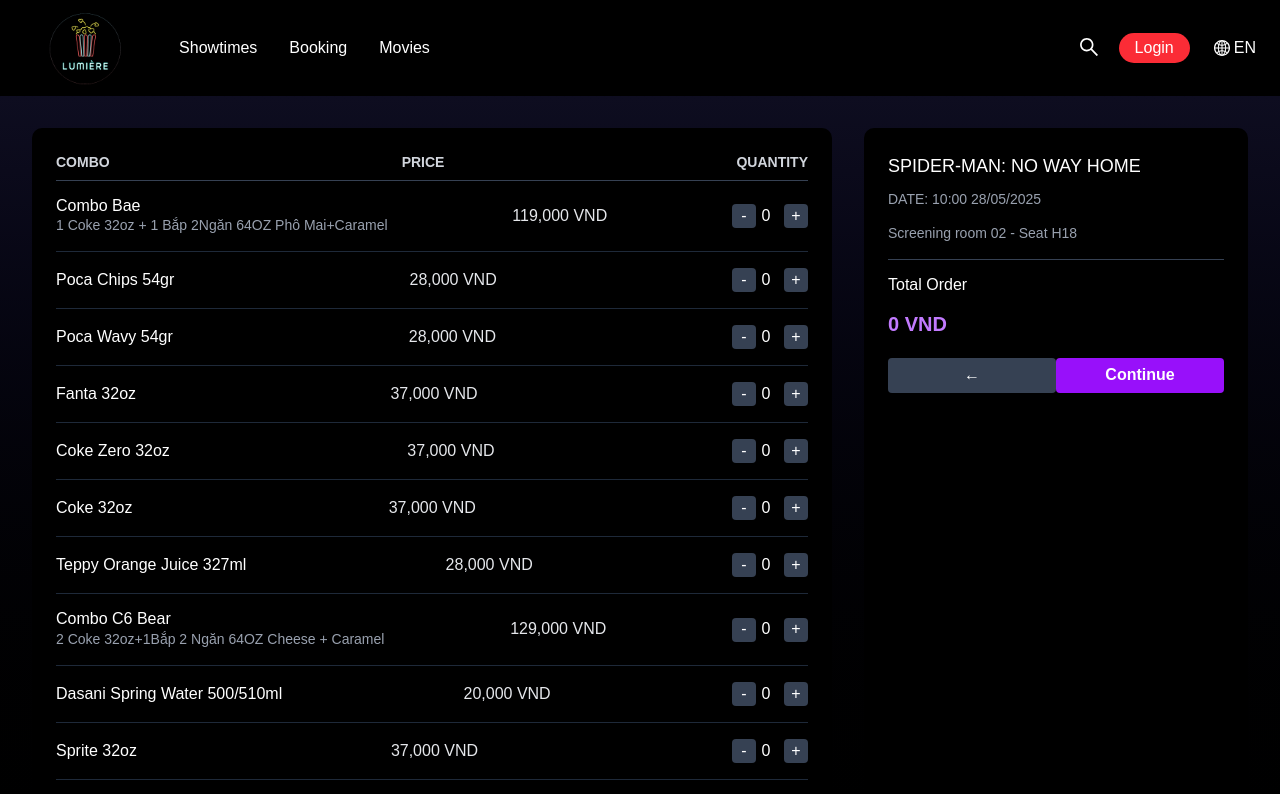
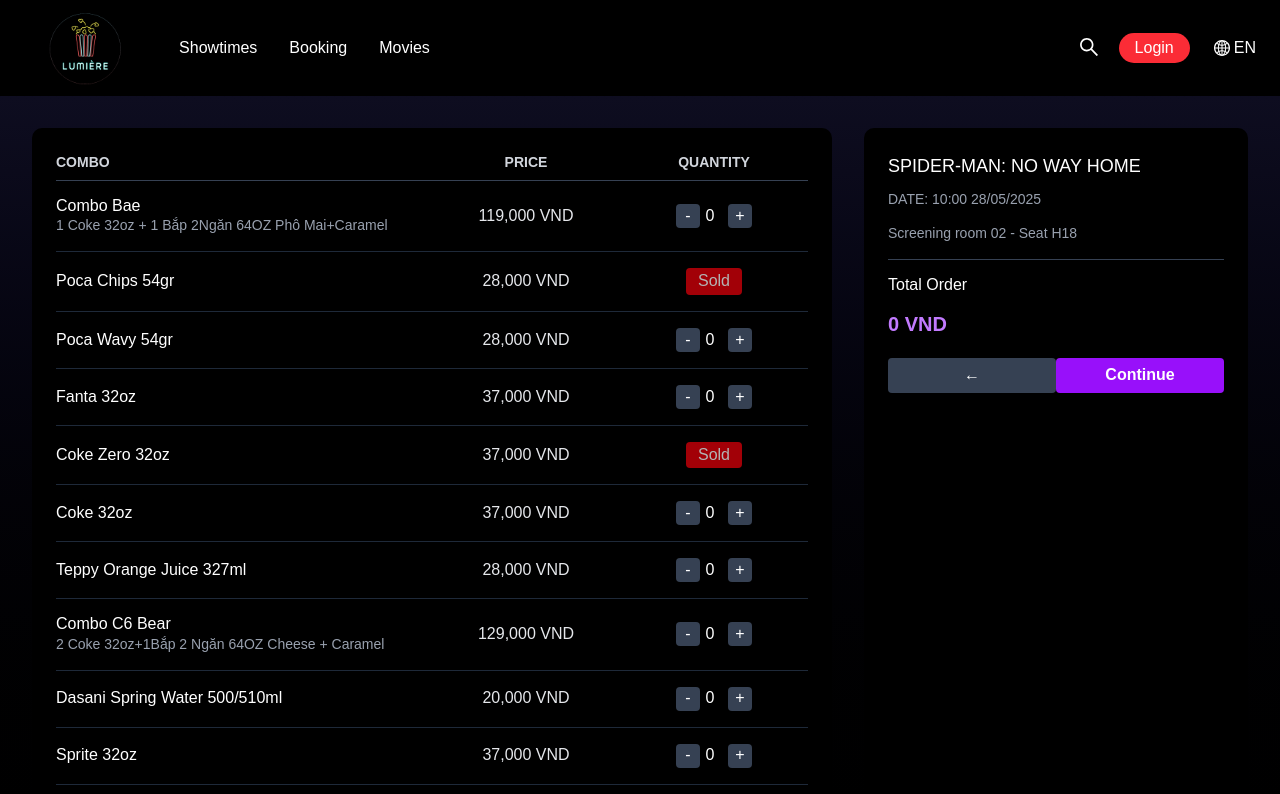
Before and after one commit to trinhnvce172083/MovieTheater, a Next.js app: page /CornChip in a window 1280 px wide. Shown: the top 794 px of the page. Built offline with nearby package versions, Linux system fonts and the light colour scheme.

Commit message:
UI CornChip Page edited

```diff
--- a/src/app/CornChip/page.tsx
+++ b/src/app/CornChip/page.tsx
@@ -7,14 +7,15 @@
   name: string;
   detail?: string;
   price: number;
+  soldOut?: boolean;
 }
 
 const snacks: Snack[] = [
   { id: 1, name: "Combo Bae", detail: "1 Coke 32oz + 1 Bắp 2Ngăn 64OZ Phô Mai+Caramel", price: 119000 },
-  { id: 2, name: "Poca Chips 54gr", price: 28000 },
+  { id: 2, name: "Poca Chips 54gr", price: 28000, soldOut: true },
   { id: 3, name: "Poca Wavy 54gr", price: 28000 },
   { id: 4, name: "Fanta 32oz", price: 37000 },
-  { id: 5, name: "Coke Zero 32oz", price: 37000 },
+  { id: 5, name: "Coke Zero 32oz", price: 37000, soldOut: true },
   { id: 6, name: "Coke 32oz", price: 37000 },
   { id: 7, name: "Teppy Orange Juice 327ml", price: 28000 },
   { id: 8, name: "Combo C6 Bear", detail: "2 Coke 32oz+1Bắp 2 Ngăn 64OZ Cheese + Caramel", price: 129000 },
@@ -33,25 +34,44 @@
     setQuantities(newQuantities);
   };
 
-  const total = snacks.reduce((sum, item, index) => sum + item.price * quantities[index], 0);
+  const total = snacks.reduce((sum, item, index) => {
+    if (item.soldOut) return sum;
+    return sum + item.price * quantities[index];
+  }, 0);
 
   return (
     <main className="min-h-screen bg-gradient-to-b from-[#0e0d20] to-black text-white">
       <div className="max-w-7xl mx-auto p-8 grid grid-cols-1 lg:grid-cols-3 gap-8">
         {/* Snacks List */}
         <section className="lg:col-span-2 bg-black bg-opacity-40 rounded-lg p-6">
-          <div className="flex justify-between border-b border-gray-700 pb-2 font-semibold text-sm text-gray-300 uppercase">
-            <span>Combo</span>
-            <span>Price</span>
-            <span>Quantity</span>
+          <div className="grid grid-cols-12 border-b border-gray-700 pb-2 font-semibold text-sm text-gray-300 uppercase">
+            <div className="col-span-6">Combo</div>
+            <div className="col-span-3 text-center">Price</div>
+            <div className="col-span-3 text-center">Quantity</div>
           </div>
           {snacks.map((item, index) => (
-            <div key={item.id} className="flex justify-between items-center border-b border-gray-800 py-4">
-              <div>
+            <div key={item.id} className="grid grid-cols-12 items-center border-b border-gray-800 py-4">
+              {/* Combo Name + Detail */}
+              <div className="col-span-6">
                 <div className="text-white font-medium">{item.name}</div>
                 {item.detail && <div className="text-sm text-gray-400">{item.detail}</div>}
               </div>
-              <div className="text-gray-200">{item.price.toLocaleString()} VND</div>
+
+              {/* Price */}
+              <div className="col-span-3 text-center text-gray-200">
+                {item.price.toLocaleString()} VND
+              </div>
+
+              {/* Quantity or Sold */}
+              <div className="col-span-3 flex justify-center">
+                {item.soldOut ? (
+                  <button
+                    disabled
+                    className="px-3 py-1 text-sm bg-red-600 text-white rounded opacity-70 cursor-not-allowed"
+                  >
+                    Sold
+                  </button>
+                ) : (
                   <div className="flex items-center space-x-2">
                     <button
                       className="w-6 h-6 flex items-center justify-center rounded bg-gray-700 hover:bg-gray-600"
@@ -60,7 +80,9 @@
                     >
                       -
                     </button>
-                <span className="w-5 text-center" aria-live="polite">{quantities[index]}</span>
+                    <span className="w-5 text-center" aria-live="polite">
+                      {quantities[index]}
+                    </span>
                     <button
                       className="w-6 h-6 flex items-center justify-center rounded bg-gray-700 hover:bg-gray-600"
                       onClick={() => handleQuantityChange(index, 1)}
@@ -68,6 +90,8 @@
                     >
                       +
                     </button>
+                  </div>
+                )}
               </div>
             </div>
           ))}
@@ -80,10 +104,14 @@
           <p className="text-sm text-gray-400 mb-1">Screening room 02 - Seat H18</p>
           <hr className="my-4 border-gray-700" />
           <p className="text-md text-white mb-1 font-medium">Total Order</p>
-          <p className="text-xl font-bold text-purple-400 mb-4" aria-live="polite">{total.toLocaleString()} VND</p>
+          <p className="text-xl font-bold text-purple-400 mb-4" aria-live="polite">
+            {total.toLocaleString()} VND
+          </p>
           <div className="flex space-x-2">
             <button className="flex-1 py-2 bg-gray-700 hover:bg-gray-600 rounded text-white">←</button>
-            <button className="flex-1 py-2 bg-purple-600 hover:bg-purple-700 rounded text-white font-semibold">Continue</button>
+            <button className="flex-1 py-2 bg-purple-600 hover:bg-purple-700 rounded text-white font-semibold">
+              Continue
+            </button>
           </div>
         </aside>
       </div>
```
Lines whose indentation alone changed are shown as unchanged.
